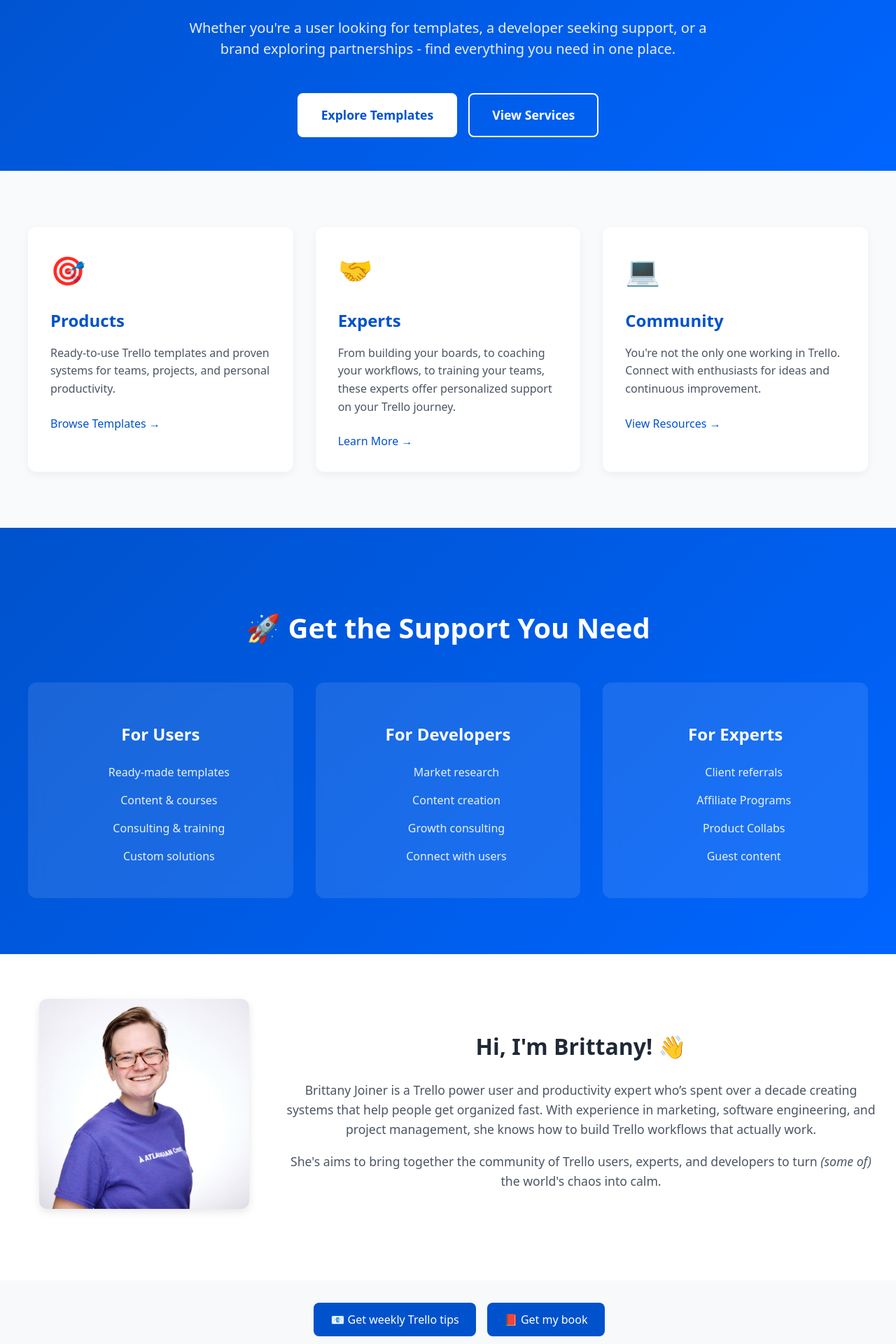
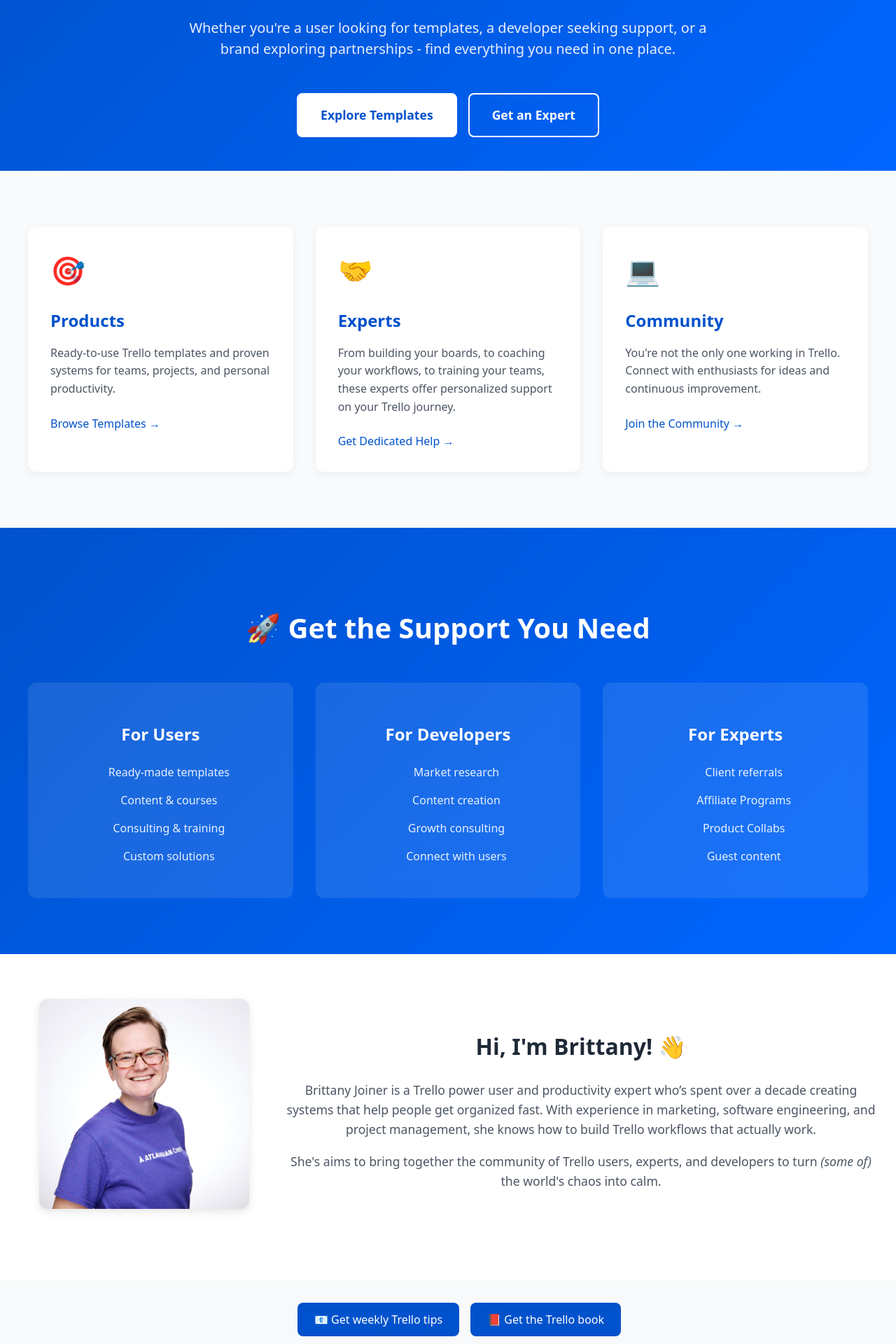
Before and after one commit to brittanyjoiner15/my-products, a React (Vite) app: page / in a window 1280 px wide. Shown: the part 240-2160 px from the top of the page at 70% size. Built offline with nearby package versions, Linux system fonts and the light colour scheme.

Commit message:
tie together

```diff
--- a/src/App.jsx
+++ b/src/App.jsx
@@ -17,7 +17,7 @@ function App() {
           <p>Whether you're a user looking for templates, a developer seeking support, or a brand exploring partnerships - find everything you need in one place.</p>
           <div className="hero-buttons">
             <Link to="/templates" className="cta-button">Explore Templates</Link>
-            <a href="#services" className="cta-button cta-button-outline">View Services</a>
+            <Link to="/experts" className="cta-button cta-button-outline">Get an Expert</Link>
           </div>
         </div>
       </section>
@@ -34,13 +34,13 @@ function App() {
             <div className="feature-icon">🤝</div>
             <h3>Experts</h3>
             <p>From building your boards, to coaching your workflows, to training your teams, these experts offer personalized support on your Trello journey.</p>
-            <a href="#consulting" className="feature-link">Learn More →</a>
+            <Link to="/experts" className="feature-link">Get Dedicated Help →</Link>
           </div>
           <div className="feature-card">
             <div className="feature-icon">💻</div>
             <h3>Community</h3>
             <p>You're not the only one working in Trello. Connect with enthusiasts for ideas and continuous improvement.</p>
-            <a href="#developer" className="feature-link">View Resources →</a>
+            <a href="https://trello.substack.com/account" className="feature-link">Join the Community →</a>
           </div>
         </div>
       </section>
--- a/src/components/Footer.jsx
+++ b/src/components/Footer.jsx
@@ -19,7 +19,7 @@ const Footer = () => {
             rel="noopener noreferrer"
             className="footer-button"
           >
-            📕 Get my book
+            📕 Get the Trello book
           </a>
         </div>
         <div className="footer-social">
```
